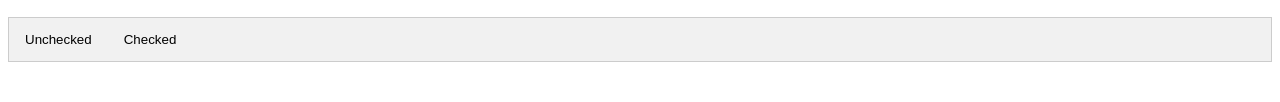
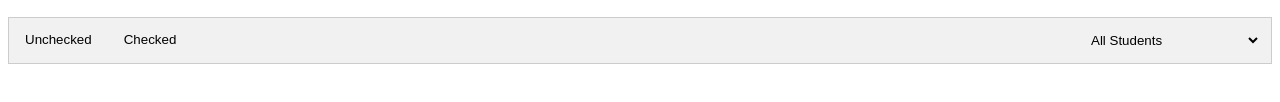
Before and after one commit to Ahmed00021/dorbello_prototype_client, a website: page index.html in a window 1280 px wide. Shown: the part 242-344 px from the top of the page. Drawn offline with Linux system fonts and the light colour scheme; no server answers.

Commit message:
Add selection box and fix style indentation

```diff
--- a/index.html
+++ b/index.html
@@ -43,8 +43,19 @@
     </div>
 
     <div class="tab">
-        <button class="tablinks" onclick="openTable(event, 'myTable')">Unchecked</button>
-        <button class="tablinks" onclick="openTable(event, 'checkedTable')">Checked</button>
+        <div>
+            <button class="tablinks" onclick="openTable(event, 'myTable')">Unchecked</button>
+            <button class="tablinks" onclick="openTable(event, 'checkedTable')">Checked</button>
+        </div>
+        <select>
+            <!-- <option disabled selected value> -- select an option -- </option> -->
+            <option selected value>All Students</option>
+            <option>Class 1 - Ms. Robinson</option>
+            <option>Class 2 - Mr. Wright</option>
+            <option>Class 3 - Ms. Baker</option>
+            <option>Class 4 - Mr. Rogers</option>
+            <option>Class 5 - Ms. Watson</option>
+        </select>
     </div>
 
     <table id = "myTable" class = "tabcontent">
--- a/stylesheets/styles.css
+++ b/stylesheets/styles.css
@@ -109,10 +109,13 @@ h1 {
     overflow: hidden;
     border: 1px solid #ccc;
     background-color: #f1f1f1;
+
+    display: flex;
+    justify-content: space-between;
 }
 
 /* Style the buttons that are used to open the tab content */
-.tab button {
+.tab button, .tab select {
     background-color: inherit;
     float: left;
     border: none;
@@ -120,6 +123,10 @@ outline: none;
     cursor: pointer;
     padding: 14px 16px;
     transition: 0.3s;
+}
+
+.tab > select {
+    margin: 0 10px;
 }
 
 /* Change background color of buttons on hover */
```
Lines whose indentation alone changed are shown as unchanged.
